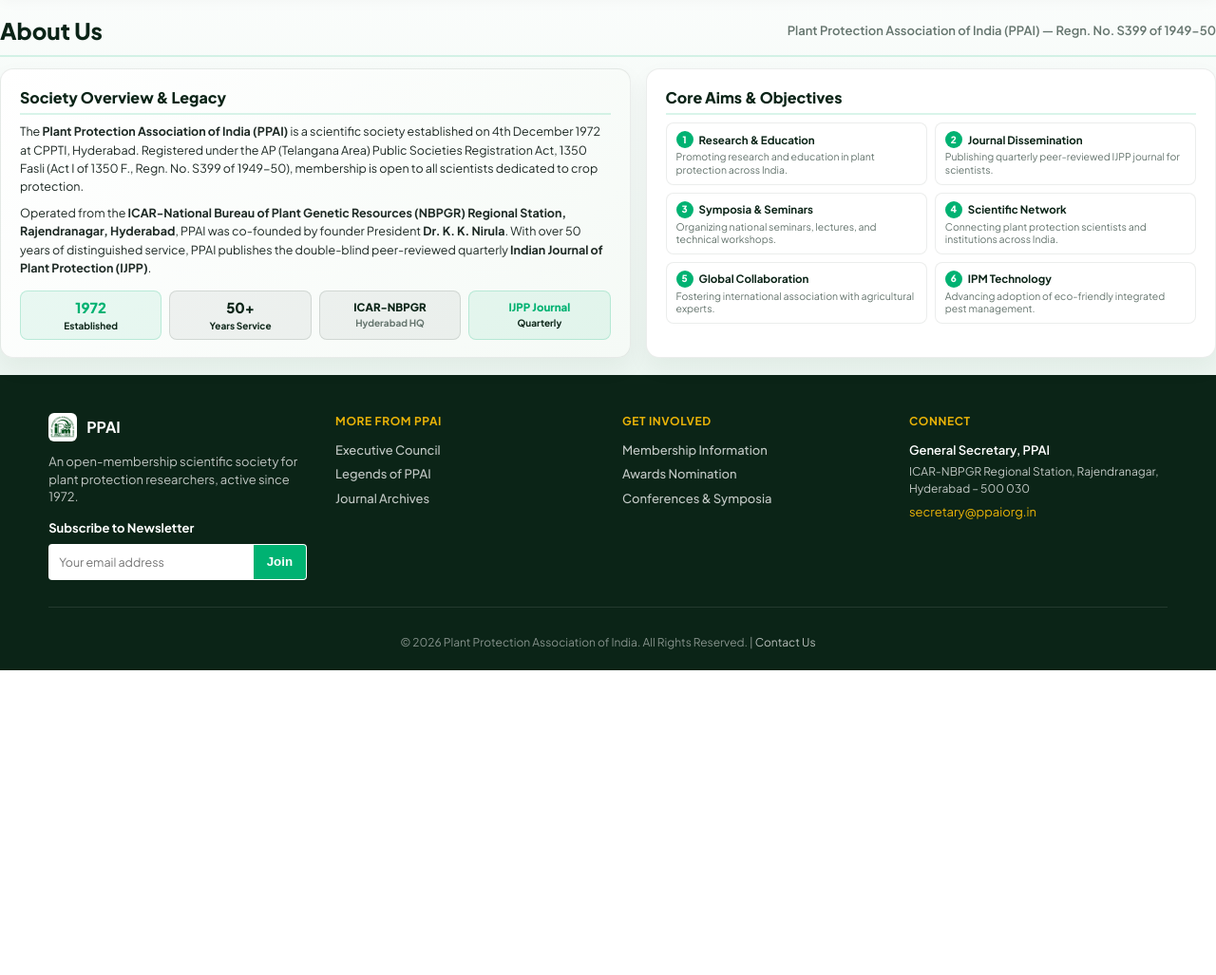
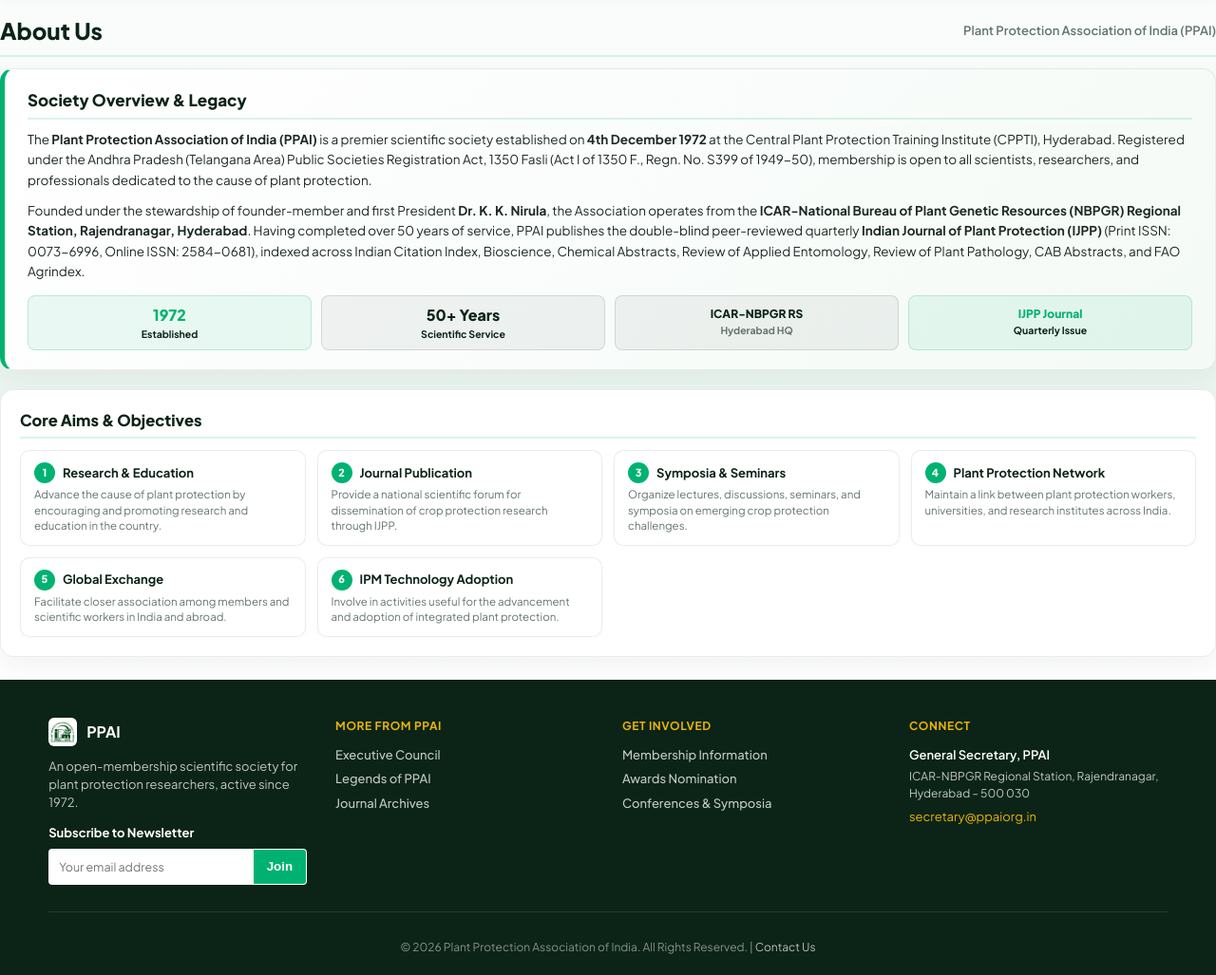
Before and after one commit to VISHNU81003/ppai-website, a Django app: page /about/ in a window 1280 px wide. Shown: the part 127-1154 px from the top of the page at 95% size. Before the commit the page ends 833 px from the top, so only its background shows below. Run offline with Django 5.2, Linux system fonts and the light colour scheme; data that the repository does not hold is empty.

Commit message:
Update The Society pages: About Us with first-fold narrative paragraph & stat badges, Executive Council with title 'The Present Executive Council', and Legends of PPAI with title 'Legends of PPAI' and removed section numbers

```diff
--- a/templates/pages/about.html
+++ b/templates/pages/about.html
@@ -3,124 +3,118 @@
 {% block title %}About Us - Plant Protection Association of India (PPAI){% endblock %}
 
 {% block content %}
-<div class="container inner-section" style="padding-top: 14px; padding-bottom: 18px;">
+<div class="container inner-section" style="padding-top: 14px; padding-bottom: 24px;">
   <!-- Title Bar -->
   <div class="inner-title-bar" style="margin-bottom: 12px; padding-bottom: 8px;">
     <h1 style="font-size: 24px; font-weight: 800; color: var(--deep-forest);">About Us</h1>
-    <span class="subtitle">Plant Protection Association of India (PPAI) — Regn. No. S399 of 1949-50</span>
+    <span class="subtitle">Plant Protection Association of India (PPAI)</span>
   </div>
 
-  <!-- Web Designer Viewport Layout (100% First Fold - Zero Scroll) -->
-  <div style="display: grid; grid-template-columns: 1.05fr 0.95fr; gap: 16px; align-items: stretch;">
-
-    <!-- Left Column: Story Narrative & Key Stat Badges -->
-    <div class="card-box" style="padding: 18px 20px; display: flex; flex-direction: column; justify-content: space-between; background: linear-gradient(135deg, #FFFFFF 0%, #F5FAF6 100%);">
-      <div>
-        <h2 style="font-size: 16px; color: var(--deep-forest); margin-bottom: 8px; border-bottom: 2px solid rgba(0, 178, 114, 0.15); padding-bottom: 4px;">
+  <!-- FIRST FOLD HERO NARRATIVE SECTION (100% Visible Without Scroll) -->
+  <div class="card-box" style="padding: 20px 24px; margin-bottom: 20px; background: linear-gradient(135deg, #FFFFFF 0%, #F4FAF6 100%); border-left: 5px solid var(--vibrant-green);">
+    <h2 style="font-size: 17px; color: var(--deep-forest); margin-bottom: 10px; border-bottom: 2px solid rgba(0, 178, 114, 0.15); padding-bottom: 5px;">
       Society Overview &amp; Legacy
     </h2>
 
-        <p style="font-size: 12.5px; line-height: 1.55; color: var(--text-main); margin-bottom: 8px;">
-          The <strong>Plant Protection Association of India (PPAI)</strong> is a scientific society established on 4th December 1972 at CPPTI, Hyderabad. Registered under the AP (Telangana Area) Public Societies Registration Act, 1350 Fasli (Act I of 1350 F., Regn. No. S399 of 1949-50), membership is open to all scientists dedicated to crop protection.
+    <p style="font-size: 13.5px; line-height: 1.6; color: var(--text-main); margin-bottom: 10px;">
+      The <strong>Plant Protection Association of India (PPAI)</strong> is a premier scientific society established on <strong>4th December 1972</strong> at the Central Plant Protection Training Institute (CPPTI), Hyderabad. Registered under the Andhra Pradesh (Telangana Area) Public Societies Registration Act, 1350 Fasli (Act I of 1350 F., Regn. No. S399 of 1949-50), membership is open to all scientists, researchers, and professionals dedicated to the cause of plant protection.
     </p>
 
-        <p style="font-size: 12.5px; line-height: 1.55; color: var(--text-main); margin-bottom: 8px;">
-          Operated from the <strong>ICAR-National Bureau of Plant Genetic Resources (NBPGR) Regional Station, Rajendranagar, Hyderabad</strong>, PPAI was co-founded by founder President <strong>Dr. K. K. Nirula</strong>. With over 50 years of distinguished service, PPAI publishes the double-blind peer-reviewed quarterly <strong>Indian Journal of Plant Protection (IJPP)</strong>.
+    <p style="font-size: 13.5px; line-height: 1.6; color: var(--text-main); margin-bottom: 14px;">
+      Founded under the stewardship of founder-member and first President <strong>Dr. K. K. Nirula</strong>, the Association operates from the <strong>ICAR-National Bureau of Plant Genetic Resources (NBPGR) Regional Station, Rajendranagar, Hyderabad</strong>. Having completed over 50 years of service, PPAI publishes the double-blind peer-reviewed quarterly <strong>Indian Journal of Plant Protection (IJPP)</strong> (Print ISSN: 0073-6996, Online ISSN: 2584-0681), indexed across Indian Citation Index, Bioscience, Chemical Abstracts, Review of Applied Entomology, Review of Plant Pathology, CAB Abstracts, and FAO Agrindex.
     </p>
+
+    <!-- Stat Badges Row -->
+    <div style="display: grid; grid-template-columns: repeat(auto-fit, minmax(130px, 1fr)); gap: 10px;">
+      <div style="background: rgba(0, 178, 114, 0.08); border: 1px solid rgba(0, 178, 114, 0.2); border-radius: 8px; padding: 8px; text-align: center;">
+        <div style="font-size: 16px; font-weight: 800; color: var(--vibrant-green);">1972</div>
+        <div style="font-size: 10.5px; font-weight: 700; color: var(--deep-forest);">Established</div>
       </div>
 
-      <!-- 4 Highlight Badges -->
-      <div style="display: grid; grid-template-columns: repeat(4, 1fr); gap: 8px; margin-top: 6px;">
-        <div style="background: rgba(0, 178, 114, 0.08); border: 1px solid rgba(0, 178, 114, 0.2); border-radius: 8px; padding: 6px 4px; text-align: center;">
-          <div style="font-size: 15px; font-weight: 800; color: var(--vibrant-green);">1972</div>
-          <div style="font-size: 10px; font-weight: 700; color: var(--deep-forest);">Established</div>
+      <div style="background: rgba(11, 36, 23, 0.05); border: 1px solid rgba(11, 36, 23, 0.12); border-radius: 8px; padding: 8px; text-align: center;">
+        <div style="font-size: 16px; font-weight: 800; color: var(--deep-forest);">50+ Years</div>
+        <div style="font-size: 10.5px; font-weight: 700; color: var(--deep-forest);">Scientific Service</div>
       </div>
 
-        <div style="background: rgba(11, 36, 23, 0.05); border: 1px solid rgba(11, 36, 23, 0.12); border-radius: 8px; padding: 6px 4px; text-align: center;">
-          <div style="font-size: 15px; font-weight: 800; color: var(--deep-forest);">50+</div>
-          <div style="font-size: 10px; font-weight: 700; color: var(--deep-forest);">Years Service</div>
+      <div style="background: rgba(11, 36, 23, 0.05); border: 1px solid rgba(11, 36, 23, 0.12); border-radius: 8px; padding: 8px; text-align: center;">
+        <div style="font-size: 12px; font-weight: 800; color: var(--deep-forest); margin-top: 2px;">ICAR-NBPGR RS</div>
+        <div style="font-size: 10.5px; font-weight: 700; color: var(--text-muted);">Hyderabad HQ</div>
       </div>
 
-        <div style="background: rgba(11, 36, 23, 0.05); border: 1px solid rgba(11, 36, 23, 0.12); border-radius: 8px; padding: 6px 4px; text-align: center;">
-          <div style="font-size: 11.5px; font-weight: 800; color: var(--deep-forest); margin-top: 2px;">ICAR-NBPGR</div>
-          <div style="font-size: 10px; font-weight: 700; color: var(--text-muted);">Hyderabad HQ</div>
-        </div>
-
-        <div style="background: rgba(0, 178, 114, 0.08); border: 1px solid rgba(0, 178, 114, 0.2); border-radius: 8px; padding: 6px 4px; text-align: center;">
-          <div style="font-size: 11.5px; font-weight: 800; color: var(--vibrant-green); margin-top: 2px;">IJPP Journal</div>
-          <div style="font-size: 10px; font-weight: 700; color: var(--deep-forest);">Quarterly</div>
+      <div style="background: rgba(0, 178, 114, 0.08); border: 1px solid rgba(0, 178, 114, 0.2); border-radius: 8px; padding: 8px; text-align: center;">
+        <div style="font-size: 12px; font-weight: 800; color: var(--vibrant-green); margin-top: 2px;">IJPP Journal</div>
+        <div style="font-size: 10.5px; font-weight: 700; color: var(--deep-forest);">Quarterly Issue</div>
       </div>
     </div>
   </div>
 
-    <!-- Right Column: 6 Core Objectives Feature Cards (No Tables) -->
-    <div class="card-box" style="padding: 18px 20px;">
-      <h2 style="font-size: 16px; color: var(--deep-forest); margin-bottom: 8px; border-bottom: 2px solid rgba(0, 178, 114, 0.15); padding-bottom: 4px;">
+  <!-- SECONDARY OBJECTIVES SECTION (Scrollable Below) -->
+  <div class="card-box" style="padding: 20px;">
+    <h2 style="font-size: 16.5px; color: var(--deep-forest); margin-bottom: 12px; border-bottom: 2px solid rgba(0, 178, 114, 0.15); padding-bottom: 5px;">
       Core Aims &amp; Objectives
     </h2>
 
-      <div style="display: grid; grid-template-columns: 1fr 1fr; gap: 8px;">
-        <div style="background: #FFFFFF; border: 1px solid var(--border-color); border-radius: 8px; padding: 8px 10px;">
-          <div style="display: flex; align-items: center; gap: 6px; margin-bottom: 2px;">
-            <span style="width: 18px; height: 18px; border-radius: 50%; background: var(--vibrant-green); color: white; display: inline-flex; align-items: center; justify-content: center; font-size: 10px; font-weight: 800;">1</span>
-            <h3 style="font-size: 11.5px; font-weight: 700; color: var(--deep-forest); margin: 0;">Research &amp; Education</h3>
+    <div style="display: grid; grid-template-columns: repeat(auto-fit, minmax(280px, 1fr)); gap: 12px;">
+      <div style="background: #FFFFFF; border: 1px solid var(--border-color); border-radius: 10px; padding: 12px 14px; box-shadow: 0 2px 6px rgba(11,36,23,0.02);">
+        <div style="display: flex; align-items: center; gap: 8px; margin-bottom: 4px;">
+          <span style="width: 22px; height: 22px; border-radius: 50%; background: var(--vibrant-green); color: white; display: inline-flex; align-items: center; justify-content: center; font-size: 11px; font-weight: 800;">1</span>
+          <h3 style="font-size: 13px; font-weight: 700; color: var(--deep-forest); margin: 0;">Research &amp; Education</h3>
         </div>
-          <p style="font-size: 10.5px; color: var(--text-muted); line-height: 1.3; margin: 0;">
-            Promoting research and education in plant protection across India.
+        <p style="font-size: 11.5px; color: var(--text-muted); line-height: 1.4; margin: 0;">
+          Advance the cause of plant protection by encouraging and promoting research and education in the country.
         </p>
       </div>
 
-        <div style="background: #FFFFFF; border: 1px solid var(--border-color); border-radius: 8px; padding: 8px 10px;">
-          <div style="display: flex; align-items: center; gap: 6px; margin-bottom: 2px;">
-            <span style="width: 18px; height: 18px; border-radius: 50%; background: var(--vibrant-green); color: white; display: inline-flex; align-items: center; justify-content: center; font-size: 10px; font-weight: 800;">2</span>
-            <h3 style="font-size: 11.5px; font-weight: 700; color: var(--deep-forest); margin: 0;">Journal Dissemination</h3>
+      <div style="background: #FFFFFF; border: 1px solid var(--border-color); border-radius: 10px; padding: 12px 14px; box-shadow: 0 2px 6px rgba(11,36,23,0.02);">
+        <div style="display: flex; align-items: center; gap: 8px; margin-bottom: 4px;">
+          <span style="width: 22px; height: 22px; border-radius: 50%; background: var(--vibrant-green); color: white; display: inline-flex; align-items: center; justify-content: center; font-size: 11px; font-weight: 800;">2</span>
+          <h3 style="font-size: 13px; font-weight: 700; color: var(--deep-forest); margin: 0;">Journal Publication</h3>
         </div>
-          <p style="font-size: 10.5px; color: var(--text-muted); line-height: 1.3; margin: 0;">
-            Publishing quarterly peer-reviewed IJPP journal for scientists.
+        <p style="font-size: 11.5px; color: var(--text-muted); line-height: 1.4; margin: 0;">
+          Provide a national scientific forum for dissemination of crop protection research through IJPP.
         </p>
       </div>
 
-        <div style="background: #FFFFFF; border: 1px solid var(--border-color); border-radius: 8px; padding: 8px 10px;">
-          <div style="display: flex; align-items: center; gap: 6px; margin-bottom: 2px;">
-            <span style="width: 18px; height: 18px; border-radius: 50%; background: var(--vibrant-green); color: white; display: inline-flex; align-items: center; justify-content: center; font-size: 10px; font-weight: 800;">3</span>
-            <h3 style="font-size: 11.5px; font-weight: 700; color: var(--deep-forest); margin: 0;">Symposia &amp; Seminars</h3>
+      <div style="background: #FFFFFF; border: 1px solid var(--border-color); border-radius: 10px; padding: 12px 14px; box-shadow: 0 2px 6px rgba(11,36,23,0.02);">
+        <div style="display: flex; align-items: center; gap: 8px; margin-bottom: 4px;">
+          <span style="width: 22px; height: 22px; border-radius: 50%; background: var(--vibrant-green); color: white; display: inline-flex; align-items: center; justify-content: center; font-size: 11px; font-weight: 800;">3</span>
+          <h3 style="font-size: 13px; font-weight: 700; color: var(--deep-forest); margin: 0;">Symposia &amp; Seminars</h3>
         </div>
-          <p style="font-size: 10.5px; color: var(--text-muted); line-height: 1.3; margin: 0;">
-            Organizing national seminars, lectures, and technical workshops.
+        <p style="font-size: 11.5px; color: var(--text-muted); line-height: 1.4; margin: 0;">
+          Organize lectures, discussions, seminars, and symposia on emerging crop protection challenges.
         </p>
       </div>
 
-        <div style="background: #FFFFFF; border: 1px solid var(--border-color); border-radius: 8px; padding: 8px 10px;">
-          <div style="display: flex; align-items: center; gap: 6px; margin-bottom: 2px;">
-            <span style="width: 18px; height: 18px; border-radius: 50%; background: var(--vibrant-green); color: white; display: inline-flex; align-items: center; justify-content: center; font-size: 10px; font-weight: 800;">4</span>
-            <h3 style="font-size: 11.5px; font-weight: 700; color: var(--deep-forest); margin: 0;">Scientific Network</h3>
+      <div style="background: #FFFFFF; border: 1px solid var(--border-color); border-radius: 10px; padding: 12px 14px; box-shadow: 0 2px 6px rgba(11,36,23,0.02);">
+        <div style="display: flex; align-items: center; gap: 8px; margin-bottom: 4px;">
+          <span style="width: 22px; height: 22px; border-radius: 50%; background: var(--vibrant-green); color: white; display: inline-flex; align-items: center; justify-content: center; font-size: 11px; font-weight: 800;">4</span>
+          <h3 style="font-size: 13px; font-weight: 700; color: var(--deep-forest); margin: 0;">Plant Protection Network</h3>
         </div>
-          <p style="font-size: 10.5px; color: var(--text-muted); line-height: 1.3; margin: 0;">
-            Connecting plant protection scientists and institutions across India.
+        <p style="font-size: 11.5px; color: var(--text-muted); line-height: 1.4; margin: 0;">
+          Maintain a link between plant protection workers, universities, and research institutes across India.
         </p>
       </div>
 
-        <div style="background: #FFFFFF; border: 1px solid var(--border-color); border-radius: 8px; padding: 8px 10px;">
-          <div style="display: flex; align-items: center; gap: 6px; margin-bottom: 2px;">
-            <span style="width: 18px; height: 18px; border-radius: 50%; background: var(--vibrant-green); color: white; display: inline-flex; align-items: center; justify-content: center; font-size: 10px; font-weight: 800;">5</span>
-            <h3 style="font-size: 11.5px; font-weight: 700; color: var(--deep-forest); margin: 0;">Global Collaboration</h3>
+      <div style="background: #FFFFFF; border: 1px solid var(--border-color); border-radius: 10px; padding: 12px 14px; box-shadow: 0 2px 6px rgba(11,36,23,0.02);">
+        <div style="display: flex; align-items: center; gap: 8px; margin-bottom: 4px;">
+          <span style="width: 22px; height: 22px; border-radius: 50%; background: var(--vibrant-green); color: white; display: inline-flex; align-items: center; justify-content: center; font-size: 11px; font-weight: 800;">5</span>
+          <h3 style="font-size: 13px; font-weight: 700; color: var(--deep-forest); margin: 0;">Global Exchange</h3>
         </div>
-          <p style="font-size: 10.5px; color: var(--text-muted); line-height: 1.3; margin: 0;">
-            Fostering international association with agricultural experts.
+        <p style="font-size: 11.5px; color: var(--text-muted); line-height: 1.4; margin: 0;">
+          Facilitate closer association among members and scientific workers in India and abroad.
         </p>
       </div>
 
-        <div style="background: #FFFFFF; border: 1px solid var(--border-color); border-radius: 8px; padding: 8px 10px;">
-          <div style="display: flex; align-items: center; gap: 6px; margin-bottom: 2px;">
-            <span style="width: 18px; height: 18px; border-radius: 50%; background: var(--vibrant-green); color: white; display: inline-flex; align-items: center; justify-content: center; font-size: 10px; font-weight: 800;">6</span>
-            <h3 style="font-size: 11.5px; font-weight: 700; color: var(--deep-forest); margin: 0;">IPM Technology</h3>
+      <div style="background: #FFFFFF; border: 1px solid var(--border-color); border-radius: 10px; padding: 12px 14px; box-shadow: 0 2px 6px rgba(11,36,23,0.02);">
+        <div style="display: flex; align-items: center; gap: 8px; margin-bottom: 4px;">
+          <span style="width: 22px; height: 22px; border-radius: 50%; background: var(--vibrant-green); color: white; display: inline-flex; align-items: center; justify-content: center; font-size: 11px; font-weight: 800;">6</span>
+          <h3 style="font-size: 13px; font-weight: 700; color: var(--deep-forest); margin: 0;">IPM Technology Adoption</h3>
         </div>
-          <p style="font-size: 10.5px; color: var(--text-muted); line-height: 1.3; margin: 0;">
-            Advancing adoption of eco-friendly integrated pest management.
+        <p style="font-size: 11.5px; color: var(--text-muted); line-height: 1.4; margin: 0;">
+          Involve in activities useful for the advancement and adoption of integrated plant protection.
         </p>
       </div>
     </div>
   </div>
 </div>
-</div>
 {% endblock %}
--- a/templates/pages/executive_council.html
+++ b/templates/pages/executive_council.html
@@ -1,13 +1,12 @@
 {% extends "base.html" %}
 
-{% block title %}Executive Council - Plant Protection Association of India (PPAI){% endblock %}
+{% block title %}The Present Executive Council - Plant Protection Association of India (PPAI){% endblock %}
 
 {% block content %}
 <div class="container inner-section">
   <!-- Title Bar -->
   <div class="inner-title-bar">
-    <h1 style="font-size: 24px; font-weight: 800; color: var(--deep-forest);">Executive Council</h1>
-    <span class="subtitle">Elected Office Bearers &amp; Councillors (2025 – 2027)</span>
+    <h1 style="font-size: 24px; font-weight: 800; color: var(--deep-forest);">The Present Executive Council</h1>
   </div>
 
   <!-- Executive Council Grid (All 15 Members from Page 2 of Document) -->
```
Also changed, not shown: templates/pages/legends.html (+49 -48 lines). Lines whose indentation alone changed are shown as unchanged.
